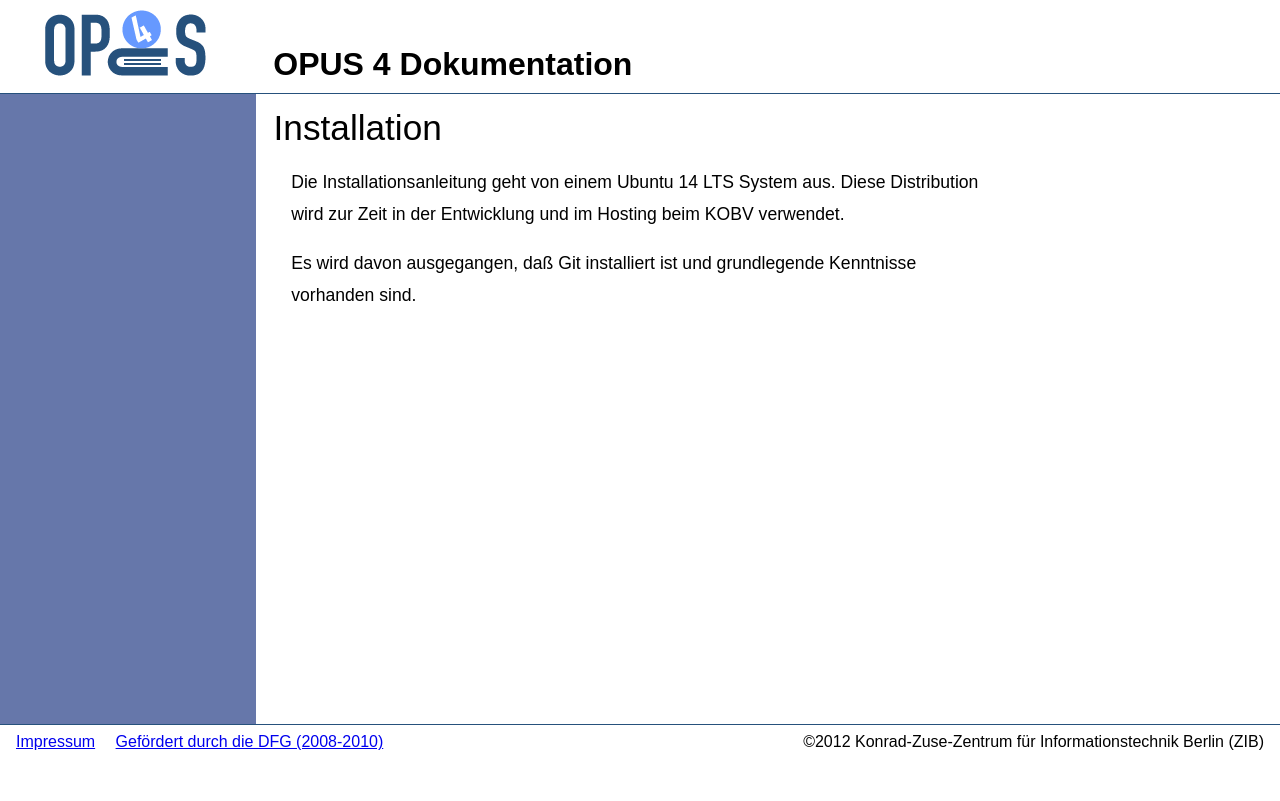
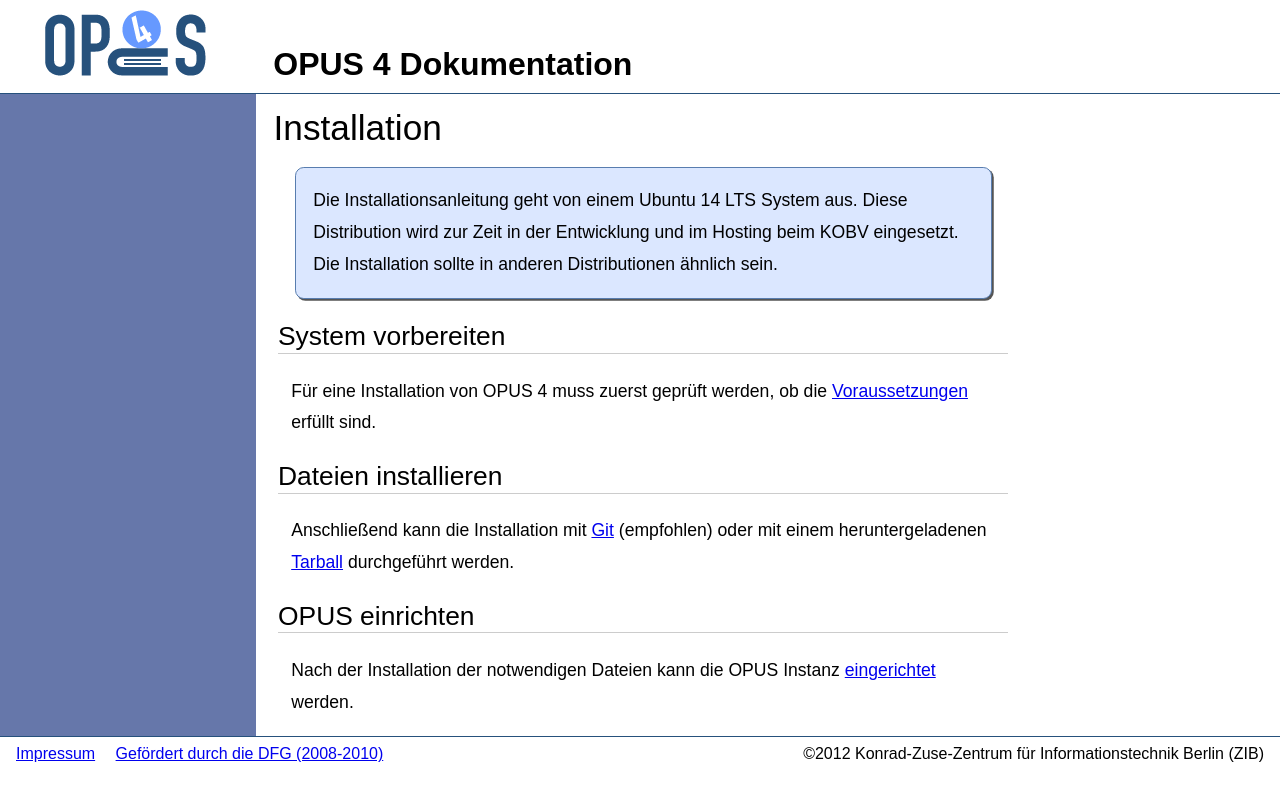
Before and after one commit to OPUS4/opus4.github.io, a Jekyll site: the page built from installation/index.md, in a window 1280 px wide. Shown: the top 801 px of the page. Built offline with Jekyll 4.4.1, drawn with Linux system fonts in a browser that asks for light colours.

Commit message:
Hauptseite der Installation ausgebaut.

```diff
--- a/installation/index.md
+++ b/installation/index.md
@@ -6,7 +6,23 @@ weight: 40
 
 # Installation
 
+<p class="info">
 Die Installationsanleitung geht von einem Ubuntu 14 LTS System aus. Diese Distribution wird zur Zeit in der Entwicklung
-und im Hosting beim KOBV verwendet.
+und im Hosting beim KOBV eingesetzt. Die Installation sollte in anderen Distributionen ähnlich sein.
+</p>
 
-Es wird davon ausgegangen, daß Git installiert ist und grundlegende Kenntnisse vorhanden sind.
+## System vorbereiten
+
+Für eine Installation von OPUS 4 muss zuerst geprüft werden, ob die
+[Voraussetzungen]({{ site.baseurl }}/installation/requirements.html)
+erfüllt sind.
+
+## Dateien installieren
+
+Anschließend kann die Installation mit [Git]({{ site.baseurl }}/installation/installation.html) (empfohlen) oder mit
+einem heruntergeladenen [Tarball]({{ site.baseurl }}/installation/tarball.html) durchgeführt werden.
+
+## OPUS einrichten
+
+Nach der Installation der notwendigen Dateien kann die OPUS Instanz
+[eingerichtet]({{ site.baseurl }}/installation/setup.html) werden.
```
